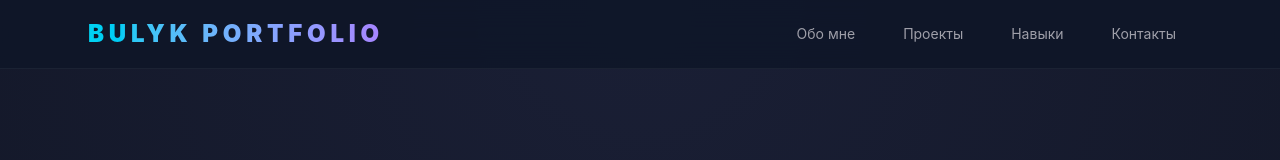
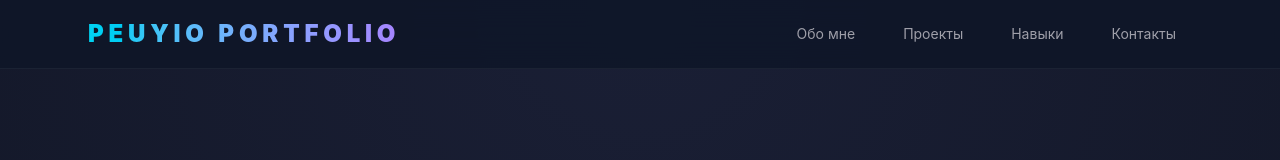
Before and after one commit to PeuyIO/PeuyIO-Portfolio, a React (Vite) app: page / in a window 1280 px wide. Shown: the top 160 px of the page. Built offline with nearby package versions, Linux system fonts and the light colour scheme.

Commit message:
Update App.jsx

```diff
--- a/src/App.jsx
+++ b/src/App.jsx
@@ -106,7 +106,7 @@ export default function PortfolioSite() {
       <header className="fixed top-0 left-0 w-full z-50 bg-[#0f1729]/90 border-b border-white/5 backdrop-blur-xl">
         <div className="max-w-6xl mx-auto px-4 sm:px-6 py-4 flex items-center justify-between gap-4">
           <h1 className="text-lg sm:text-2xl font-black tracking-[0.15em] sm:tracking-[0.2em] uppercase bg-gradient-to-r from-cyan-400 to-violet-400 bg-clip-text text-transparent">
-            Bulyk Portfolio
+            PeuyIO Portfolio
           </h1>
 
           <nav className="hidden md:flex gap-4 text-sm text-zinc-400">
```
